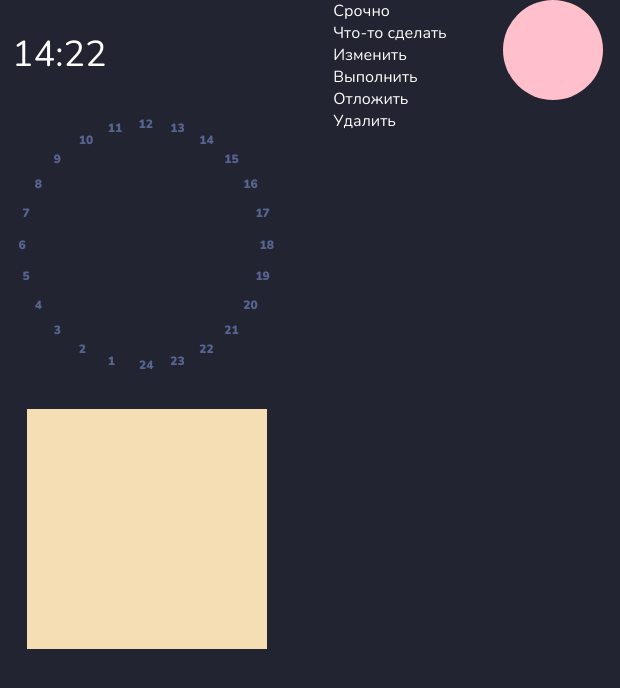
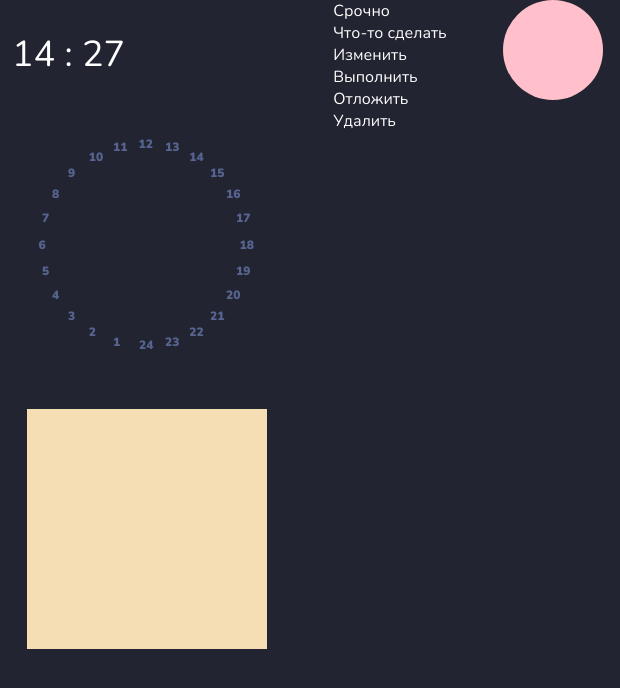
Before and after one commit to Ana-Ma-Web/Time, an Electron app: page index.html in a window 620 px wide. Drawn offline with Linux system fonts and the light colour scheme.

Commit message:
time-update

```diff
--- a/#source/scss/style.scss
+++ b/#source/scss/style.scss
@@ -1,18 +1,18 @@
 @font-face {
 	font-family: 'Nunito';
-	src: url(/fonts/Nunito-Regular.ttf);
+	src: url(../fonts/Nunito-Regular.ttf);
 	font-weight: 400;
 	font-style: normal;
 }
 @font-face {
 	font-family: 'Nunito';
-	src: url(/fonts/Nunito-SemiBold.ttf);
+	src: url(../fonts/Nunito-SemiBold.ttf);
 	font-weight: 600;
 	font-style: normal;
 }
 @font-face {
 	font-family: 'Nunito';
-	src: url(/fonts/Nunito-Black.ttf);
+	src: url(../fonts/Nunito-Black.ttf);
 	font-weight: 900;
 	font-style: normal;
 }
@@ -33,6 +33,8 @@ body {
 	font-weight: 400;
 	background-color: #222531;
 	color: white;
+	-webkit-app-region: drag;
+	-webkit-user-select: none;
 }
 
 img {
@@ -41,6 +43,10 @@ img {
 
 a {
 	text-decoration: none;
+	-webkit-app-region: no-drag;
+}
+button {
+	-webkit-app-region: no-drag;
 }
 
 :root{
@@ -54,11 +60,9 @@ a {
 	padding: 0 12px;
 	display: flex;
 	justify-content: space-between;
-
 }
 .main {
 	width: 270px;
-
 }
 .header {
 	margin: 30px 0;
@@ -75,10 +79,8 @@ a {
 	font-weight: 900;
 	width: 270px;
 	height: 270px;
-	padding-top: 7px;
+	padding-top: 27px;
 	position: relative;
-
-
 
 		&__numbers {
 			width: 257px;
@@ -89,7 +91,7 @@ a {
 
 		&__hour{
 			width: 17px;
-			height: 50%;
+			height: calc(50% - 20px);
 			transform-origin:  bottom;
 			position: absolute;
 
@@ -270,7 +272,6 @@ a {
 	height: 240px;
 	background-color: wheat;
 	margin: 30px auto;
-
 }
 .tasks {
 
@@ -343,7 +344,6 @@ a {
 	border-radius: 50%;
 	margin: 0 auto;
 
-
 		&__arrow {
 		}
 
--- a/index.html
+++ b/index.html
@@ -13,8 +13,10 @@
 			<div class="container">
 				<div class="main">
 					<div class="header">
-						<div class="time">
-							14:22
+						<div class="time" id="time">
+							<span class="time__hours"></span>
+							:
+							<span class="time__minutes"></span>
 						</div>
 						<div class="menu">
 
--- a/js/script.js
+++ b/js/script.js
@@ -1,5 +1,15 @@
 
-   let myBtn = document.getElementById("action-btn");
-   myBtn.addEventListener('click', () => {
-      console.log('test')
-   })
+function update() {
+	let time = document.getElementById('time');
+	let date = new Date(); // (*)
+
+	let hours = date.getHours();
+	time.children[0].innerHTML = hours;
+
+	let minutes = date.getMinutes();
+	time.children[1].innerHTML = minutes;
+
+}
+
+setInterval(update, 5000);
+update();
--- a/main.js
+++ b/main.js
@@ -8,8 +8,8 @@ function createWindow () {
 		webPreferences: {
 			preload: path.join(__dirname, 'preload.js')
 		},
-		// transparent: true,
-		// titleBarStyle: 'hidden',
+		transparent: true,
+		titleBarStyle: 'hidden',
 		// titleBarOverlay: {
 		// 	color: '#2f3241',
 		// 	symbolColor: '#74b1be'
```
Also changed, not shown: css/style.css.
